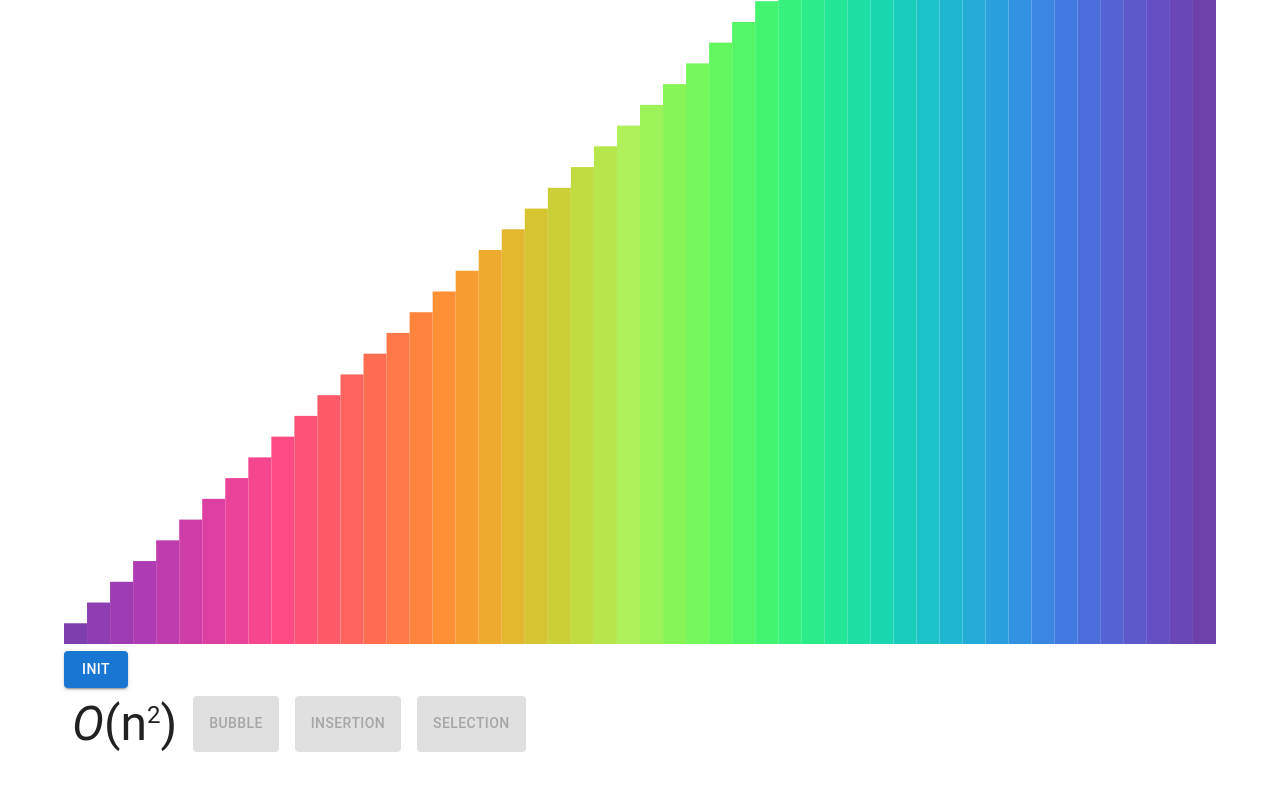
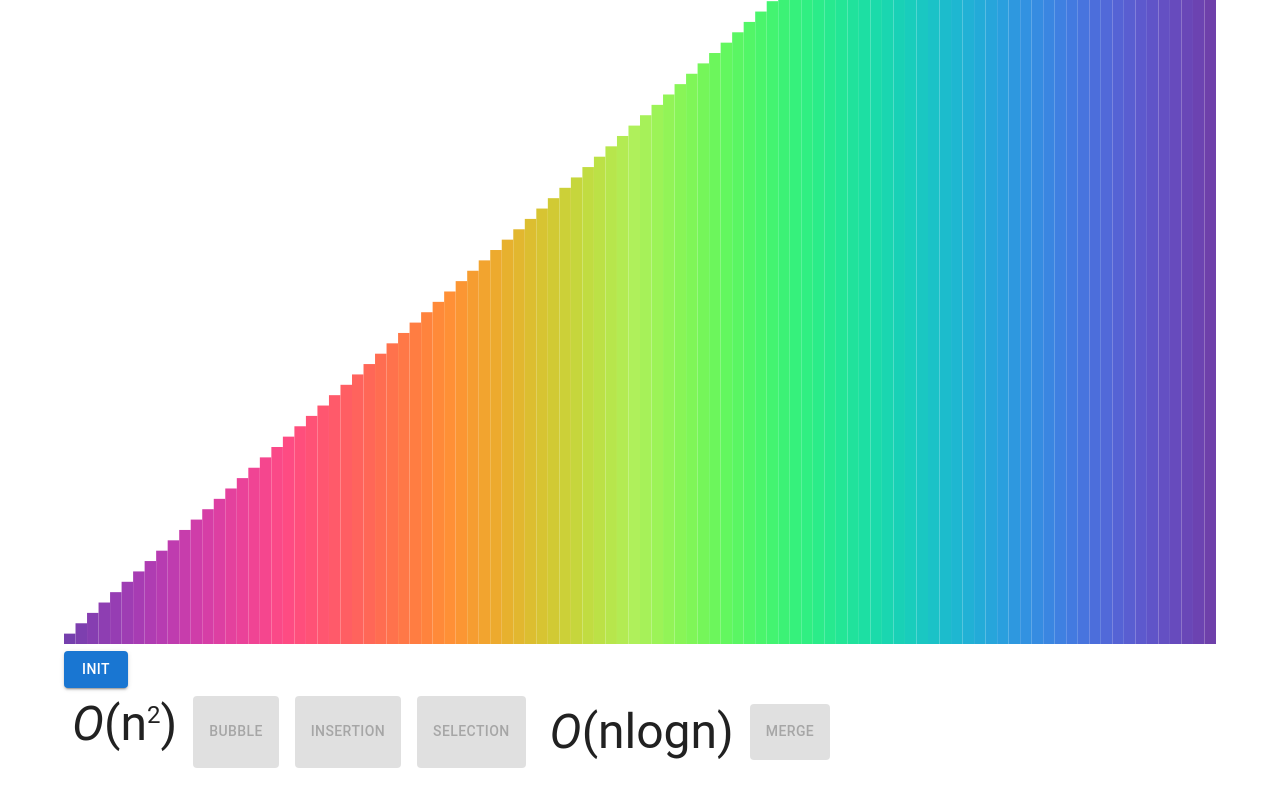
Before and after one commit to yu2799/sort-visualization, a Next.js app: page / in a window 1280 px wide. Shown: the part 596-1396 px from the top of the page. Built offline with nearby package versions, Linux system fonts and the light colour scheme.

Commit message:
add merge sort

```diff
--- a/src/components/Contents.tsx
+++ b/src/components/Contents.tsx
@@ -2,7 +2,7 @@ import * as d3 from "d3";
 import { Button, Container, Stack, Typography } from "@mui/material";
 import { useState, useCallback, Dispatch, SetStateAction } from "react";
 
-const DATA_LENGTH = 50;
+const DATA_LENGTH: number = 100;
 
 export const Contents = (): JSX.Element => {
   const [data, setData] = useState<number[]>(
@@ -71,11 +71,8 @@ export const Contents = (): JSX.Element => {
                 y={0}
                 width={width / DATA_LENGTH}
                 height={yScale(num) * 0.9}
-                fontSize="5px"
                 fill={colorScale(num)}
-              >
-                {num}
-              </rect>
+              />
             );
           })}
         </g>
@@ -126,6 +123,27 @@ export const Contents = (): JSX.Element => {
         >
           selection
         </Button>
+        <Stack spacing={2} direction="row" sx={{ p: 1 }}>
+          <Typography variant="h3" component="div">
+            <Typography component="em">
+              <Typography variant="h3" component="b">
+                O
+              </Typography>
+            </Typography>
+            (nlogn)
+          </Typography>
+          <Button
+            variant="contained"
+            onClick={() =>
+              sort(
+                mergeSort(data, setCompareCnt, setCnt, setData, 0, DATA_LENGTH)
+              )
+            }
+            disabled={loading || !shuffled}
+          >
+            merge
+          </Button>
+        </Stack>
       </Stack>
     </Container>
   );
@@ -191,3 +209,34 @@ const selectionSort = async (
     await new Promise((resolve) => setTimeout(resolve, 1 / 2 ** 10));
   }
 };
+
+const mergeSort = async (
+  array: number[],
+  setCompareCnt: Dispatch<SetStateAction<number>>,
+  setCnt: Dispatch<SetStateAction<number>>,
+  setData: Dispatch<SetStateAction<number[]>>,
+  left: number,
+  right: number
+) => {
+  if (right - left === 1) return;
+  const mid = Math.floor(left + (right - left) / 2);
+  await mergeSort(array, setCompareCnt, setCnt, setData, left, mid);
+  await mergeSort(array, setCompareCnt, setCnt, setData, mid, right);
+
+  const tmp = [];
+  for (let i = left; i < mid; ++i) tmp.push(array[i]);
+  for (let i = right - 1; i >= mid; --i) tmp.push(array[i]);
+
+  let leftIdx = 0;
+  let rightIdx = tmp.length - 1;
+  for (let i = left; i < right; ++i) {
+    if (tmp[leftIdx] < tmp[rightIdx]) {
+      array[i] = tmp[leftIdx++];
+    } else {
+      array[i] = tmp[rightIdx--];
+    }
+    setCompareCnt((prev) => prev + 1);
+    setData(array.slice());
+  }
+  await new Promise((resolve) => setTimeout(resolve, 100));
+};
```
